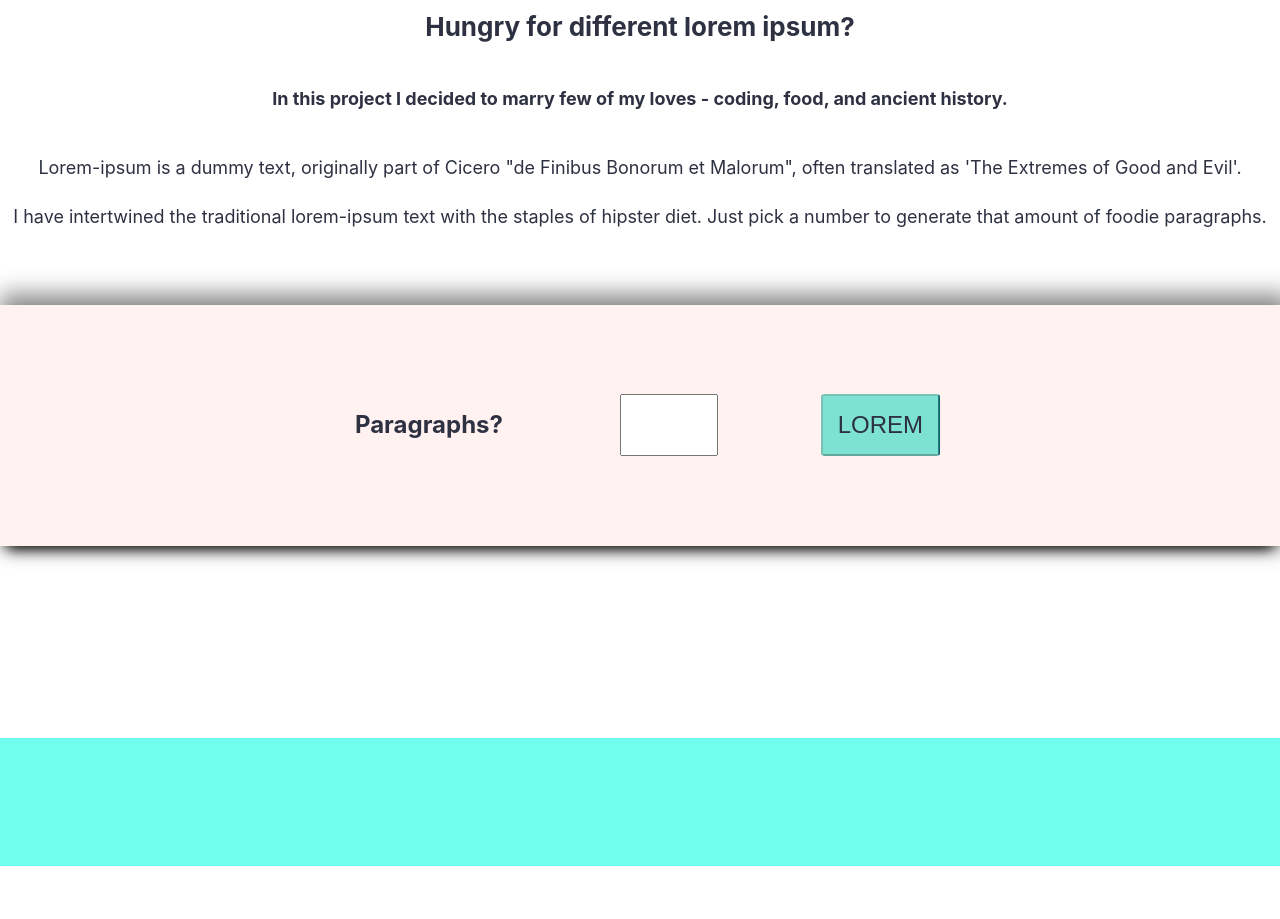
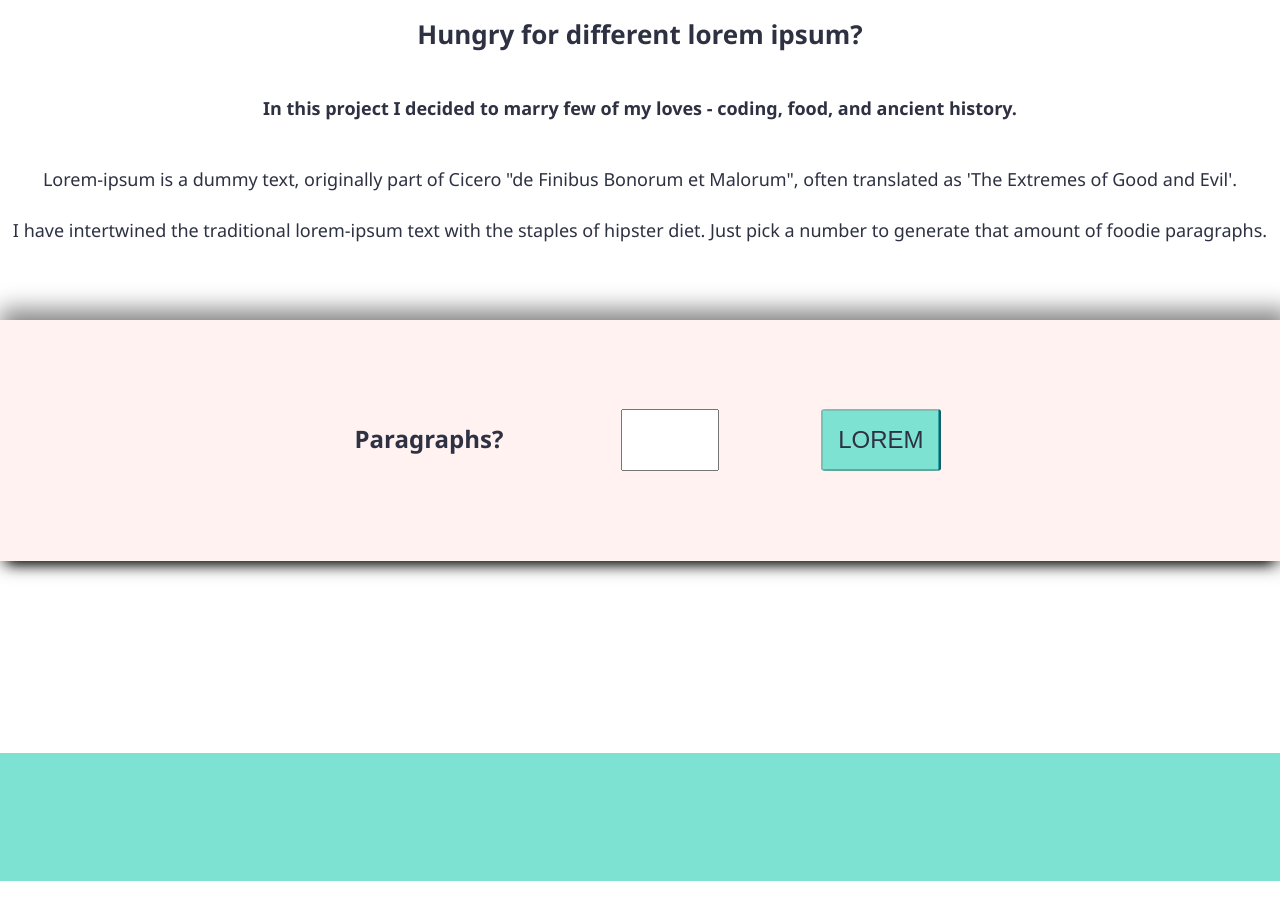
Before and after one commit to mmkobylin/lorem-ipsum, a React (Create React App) app: page / in a window 1280 px wide. Shown: the part 260-1179 px from the top of the page. Built offline with nearby package versions, Linux system fonts and the light colour scheme.

Commit message:
article padding cand main color changed, c

```diff
--- a/src/index.css
+++ b/src/index.css
@@ -2,43 +2,45 @@
   padding: 0;
   color: #2D3142;
 }
-
+*::selection {
+  color: #FFFFFF;
+  background-color: #2D3142;
+}
 article {
-  background-color: #70FFEC;
+  background-color: #7DE2D1;
   margin: 5vw 0;
   text-align: justify;
+  padding: 1.5rem
 }
 
 article p {
-  padding: 1vw;
   transform: scale(0.9);
 }
 
 .break {
-  padding: 5%;
   text-align: justify;
 }
 
 body {
   margin: 0;
-  font-family: -apple-system, BlinkMacSystemFont, 'Segoe UI', 'Roboto', 'Oxygen',
+  font-family: 'Segoe UI', 'Roboto', 'Oxygen',
     'Ubuntu', 'Cantarell', 'Fira Sans', 'Droid Sans', 'Helvetica Neue',
     sans-serif;
   -webkit-font-smoothing: antialiased;
   -moz-osx-font-smoothing: grayscale;
 }
 
-
 button {
   padding: 2vw;
   border-radius: 4%;
   text-transform: uppercase;
-  background-color: #70FFEC;
+  background-color: #7DE2D1;
   transition: all .5s ease-in-out;
 }
 
 button:hover {
-  background-color: #FFF2F1;
+  color: #FFF2F1;
+  background-color: #087E8B;
   font-weight: bold;
 }
 
@@ -104,7 +106,7 @@ form * {
 @media only screen and (min-width: 700px) {
   button {
     /* remember background, no color */
-    background: linear-gradient(45deg, #087E8B 50%, #7DE2D1 50% );
+    background: linear-gradient(145deg, #087E8B 50%, #7DE2D1 50% );
     background-size: 300%, 100%;
     background-position: right bottom;
     transition: all 0.5s ease;
@@ -114,6 +116,10 @@ form * {
     color: #FFF2F1;
     background-position: left bottom;
     background-position: left bottom
+  }
+
+  article {
+    padding: 2rem 1.5rem;
   }
 
 }
@@ -128,6 +134,7 @@ form * {
     display: flex;
     justify-content: space-between;
     padding: 4% 10%;
+    margin-bottom: 10%;
   }
 
   h2 {
@@ -155,7 +162,7 @@ form * {
 @media only screen and (min-width: 1200px) {
 
   article {
-    background-color: #70FFEC;
+    background-color: #7DE2D1;
     margin: 3vw 0;
     text-align: justify;
   }
```
